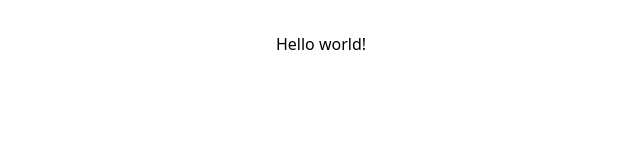
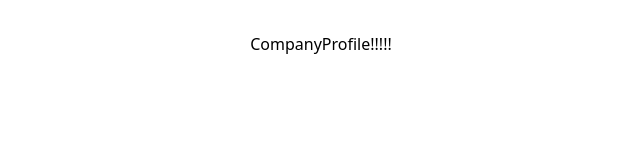
Before and after one commit to dinithi-sachinthani/Job_Potral, a React (Vite) app in the folder Frontend/: page /company in a window 1280 px wide. Shown: the top 160 px of the page, without its empty margins (319-959 px from the left). Built offline with nearby package versions, Linux system fonts and the light colour scheme.

Commit message:
Add routes

```diff
--- a/Frontend/package.json
+++ b/Frontend/package.json
@@ -16,7 +16,8 @@
     "@mui/icons-material": "^5.15.4",
     "@mui/material": "^5.15.4",
     "react": "^18.2.0",
-    "react-dom": "^18.2.0"
+    "react-dom": "^18.2.0",
+    "react-router-dom": "^6.21.2"
   },
   "devDependencies": {
     "@types/react": "^18.2.43",
--- a/Frontend/src/App.tsx
+++ b/Frontend/src/App.tsx
@@ -1,10 +1,27 @@
 import "./App.css";
+import { BrowserRouter, Routes, Route } from "react-router-dom";
+import Home from "./pages/Home";
+import Login from "./pages/Login";
+import JobSeekerProfile from "./pages/JobSeekerProfile";
+import CompanyProfile from "./pages/CompanyProfile";
+import Admin from "./pages/Admin";
+import NoPage from "./pages/NoPage";
 
 function App() {
   return (
-    <div>
-      <h1 className="text-3xl font-bold underline">Hello world!</h1>
-    </div>
+    <>
+      <BrowserRouter>
+        <Routes>
+          <Route index element={<Home />} />
+          <Route path="/home" element={<Home />} />
+          <Route path="/login" element={<Login />} />
+          <Route path="/jobseeker" element={<JobSeekerProfile />} />
+          <Route path="/company" element={<CompanyProfile />} />
+          <Route path="/admin" element={<Admin />} />
+          <Route path="*" element={<NoPage />} />
+        </Routes>
+      </BrowserRouter>
+    </>
   );
 }
 
--- /dev/null
+++ b/Frontend/src/pages/Admin.tsx
@@ -0,0 +1,7 @@
+export default function Admin() {
+  return (
+    <>
+      <h1 className="text-3xl font-bold underline">Admin!!!!!</h1>
+    </>
+  );
+}
--- /dev/null
+++ b/Frontend/src/pages/CompanyProfile.tsx
@@ -0,0 +1,7 @@
+export default function CompanyProfile() {
+  return (
+    <>
+      <h1 className="text-3xl font-bold underline">CompanyProfile!!!!!</h1>
+    </>
+  );
+}
--- /dev/null
+++ b/Frontend/src/pages/Home.tsx
@@ -0,0 +1,7 @@
+export default function Home() {
+  return (
+    <>
+      <h1 className="text-3xl font-bold underline">Home!!!!!</h1>
+    </>
+  );
+}
--- /dev/null
+++ b/Frontend/src/pages/JobSeekerProfile.tsx
@@ -0,0 +1,7 @@
+export default function JobSeekerProfile() {
+  return (
+    <>
+      <h1 className="text-3xl font-bold underline">JobSeekerProfile!!!!!</h1>
+    </>
+  );
+}
--- /dev/null
+++ b/Frontend/src/pages/Login.tsx
@@ -0,0 +1,7 @@
+export default function Login() {
+  return (
+    <>
+      <h1 className="text-3xl font-bold underline">Login!!!!!</h1>
+    </>
+  );
+}
--- /dev/null
+++ b/Frontend/src/pages/NoPage.tsx
@@ -0,0 +1,7 @@
+export default function NoPage() {
+  return (
+    <>
+      <h1 className="text-3xl font-bold underline">Error!!!!!</h1>
+    </>
+  );
+}
```
Also changed, not shown: 1 other file (tests, documents, lock files or other folders).
